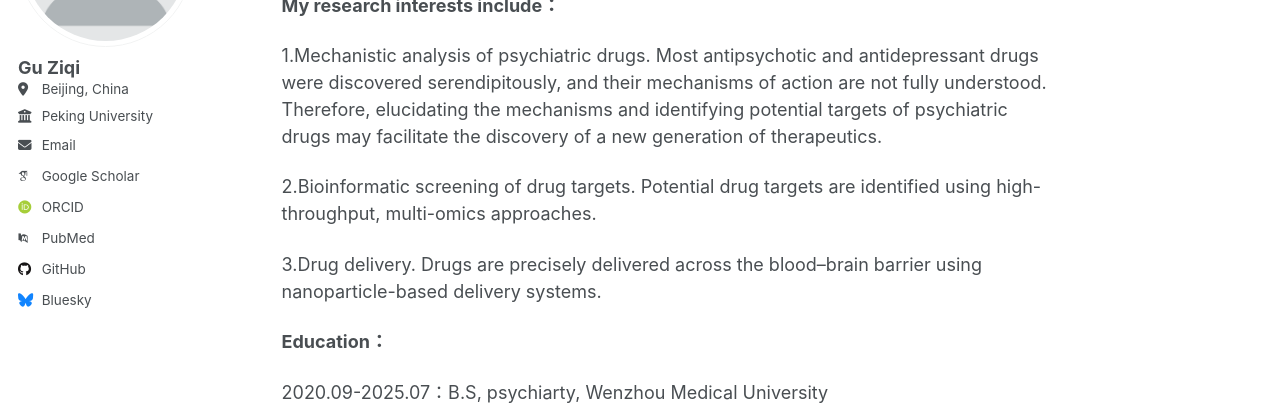
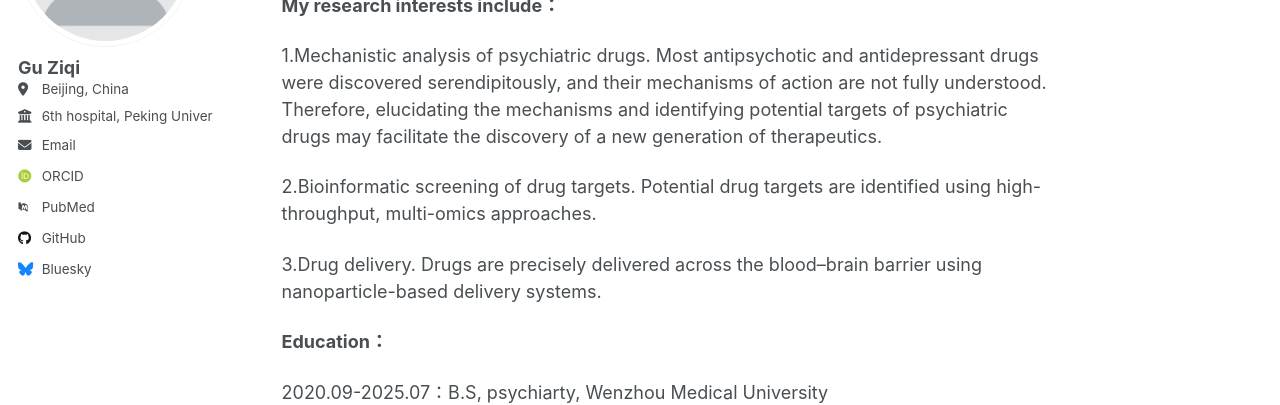
Before and after one commit to Guziqi-pku/Guziqi-pku.github.io, a Jekyll site: the page built from _pages/about.md, in a window 1280 px wide. Shown: the part 227-632 px from the top of the page. Built offline with Jekyll 4.4.1, drawn with Linux system fonts in a browser that asks for light colours; some web fonts are replaced; a script that is not in the unit is left out.

Commit message:
Update _config.yml

```diff
--- a/_config.yml
+++ b/_config.yml
@@ -28,14 +28,14 @@ author:
   pronouns         : # example: "she/her"
   bio              : #"Short biography for the left-hand sidebar"
   location         : "Beijing, China"
-  employer         : "Peking University"
+  employer         : "6th hospital, Peking University"
   uri              : # URL
   email            : "ziqigupm@163.com"
 
   # Academic websites
   academia         : # URL
   arxiv            : # URL - Update with the correct link to your profile
-  googlescholar    : "https://scholar.google.com/citations?user=PS_CX0AAAAAJ"
+  googlescholar    : #"https://scholar.google.com/citations?user=PS_CX0AAAAAJ"
   inspire-hep      : # URL
   impactstory      : # URL
   orcid            : "https://orcid.org/0009-0000-5370-8692"
```
